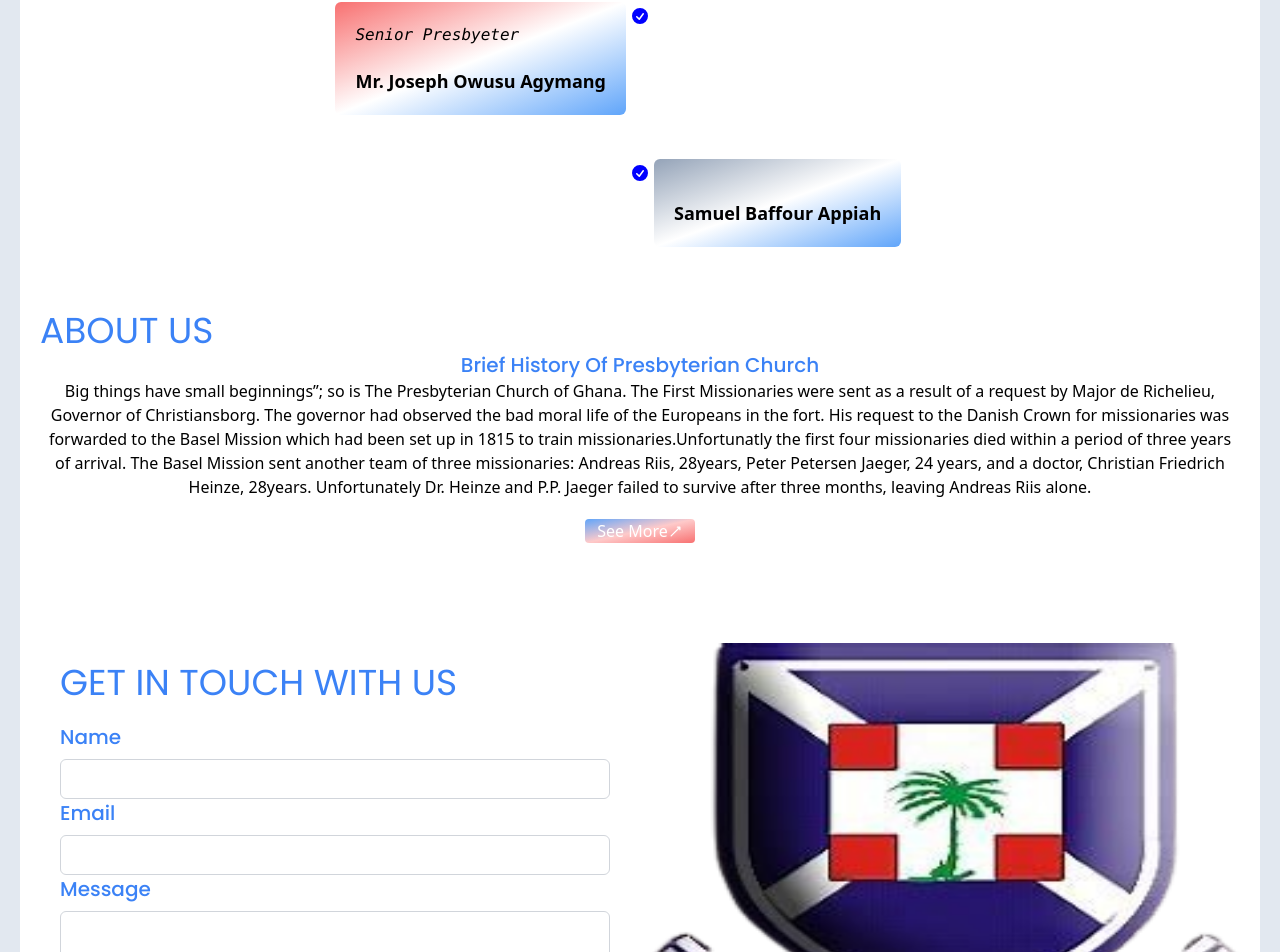
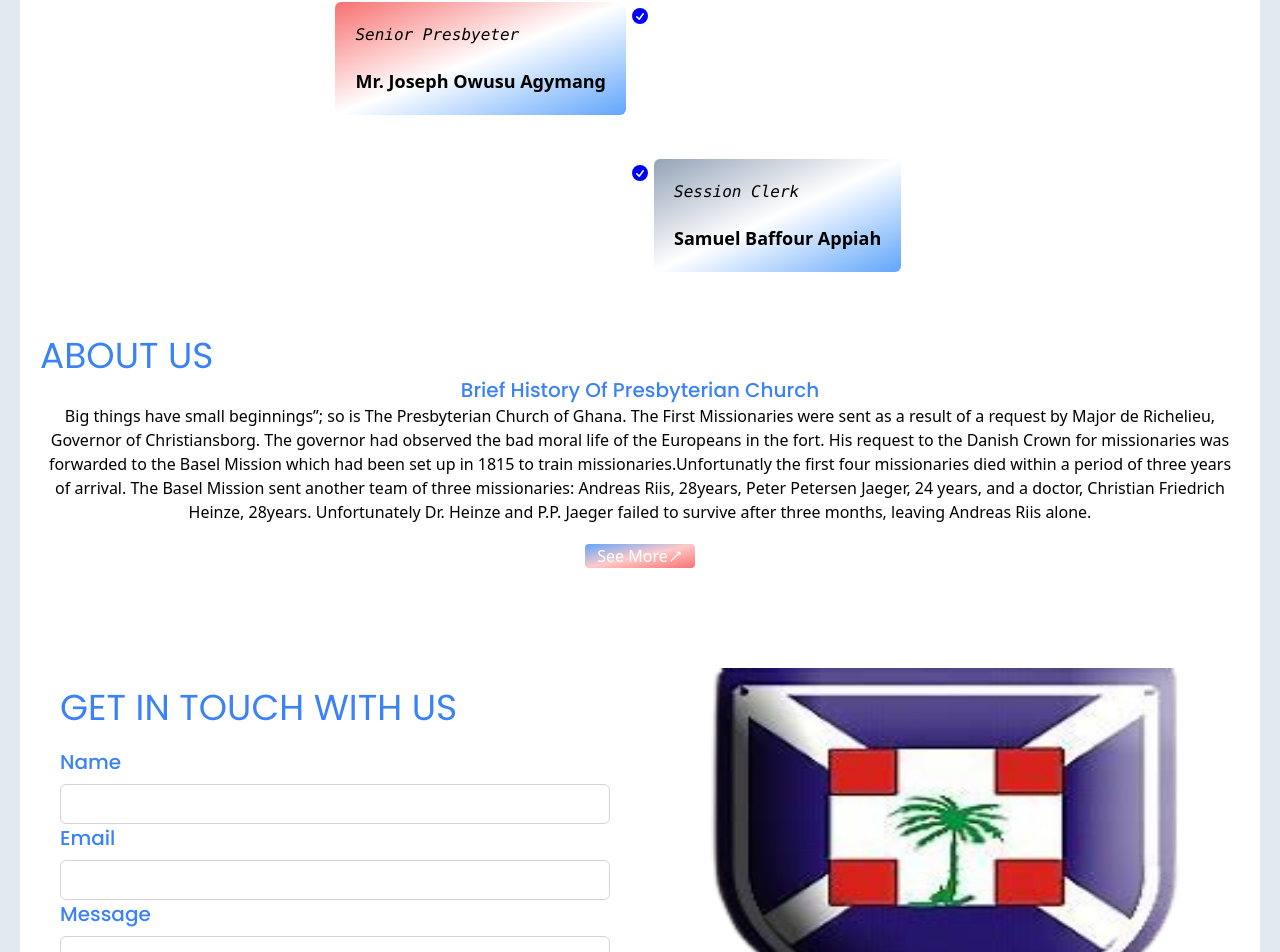
Before and after one commit to Emrecity/Church_Client, a React (Vite) app: page / in a window 1280 px wide. Shown: the part 1747-2699 px from the top of the page. Built offline with nearby package versions, Linux system fonts and the light colour scheme; a web font is replaced by a local one.

Commit message:
fixed bug

```diff
--- a/src/components/Timeline.jsx
+++ b/src/components/Timeline.jsx
@@ -1,7 +1,7 @@
 import React from 'react'
 
 const Timeline = () => {
-    const data =[{position:'Agent-in-charge',name:'Cat. Augustine K. Arthur'},{position:'Senior Presbyeter',name:'Mr. Joseph Owusu Agymang'},{positon:'Session Clerk',name:'Samuel Baffour Appiah'}]
+    const data =[{position:'Agent-in-charge',name:'Cat. Augustine K. Arthur'},{position:'Senior Presbyeter',name:'Mr. Joseph Owusu Agymang'},{position:'Session Clerk',name:'Samuel Baffour Appiah'}]
   return (
     <ul className="timeline timeline-snap-icon max-md:timeline-compact timeline-vertical">
   {
```
